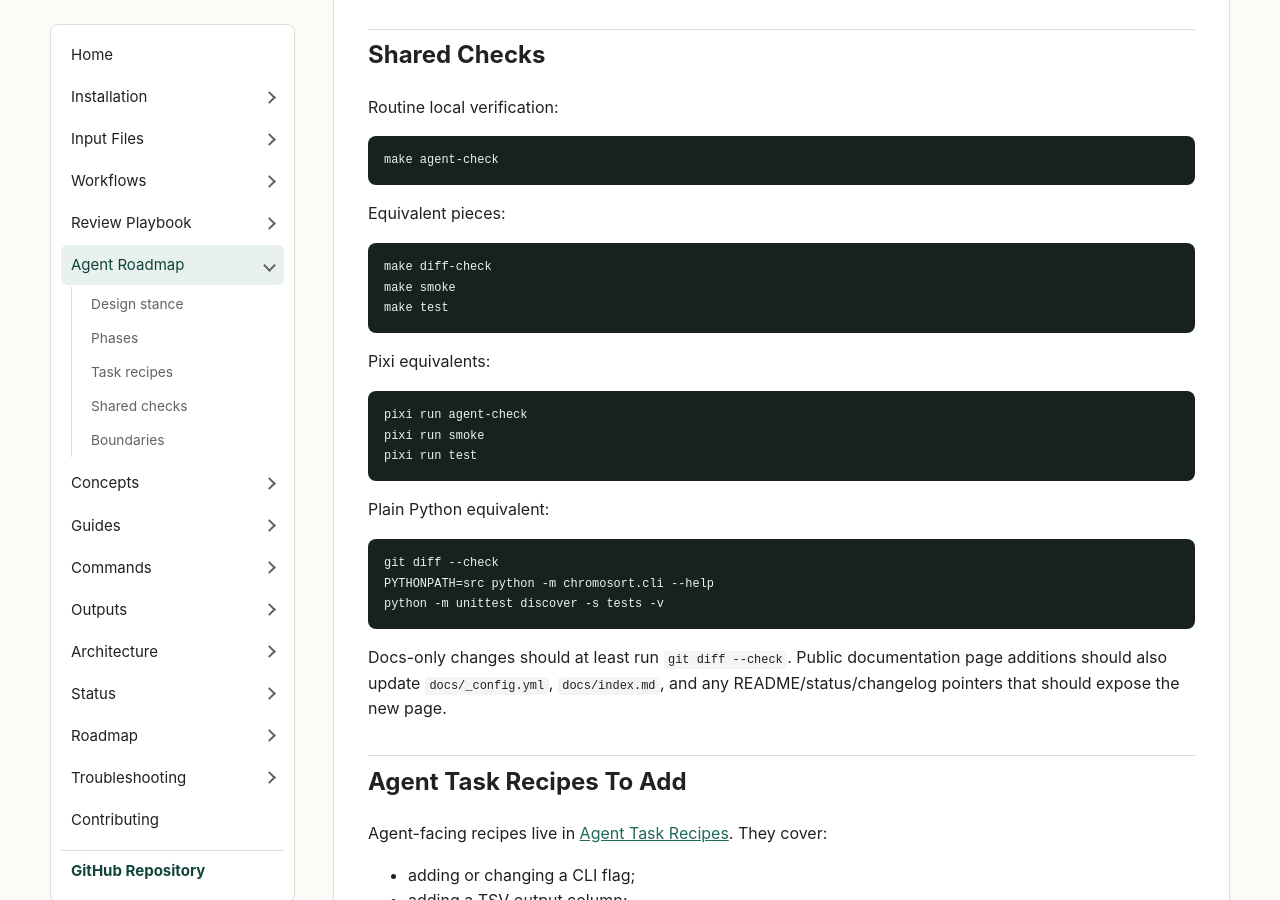
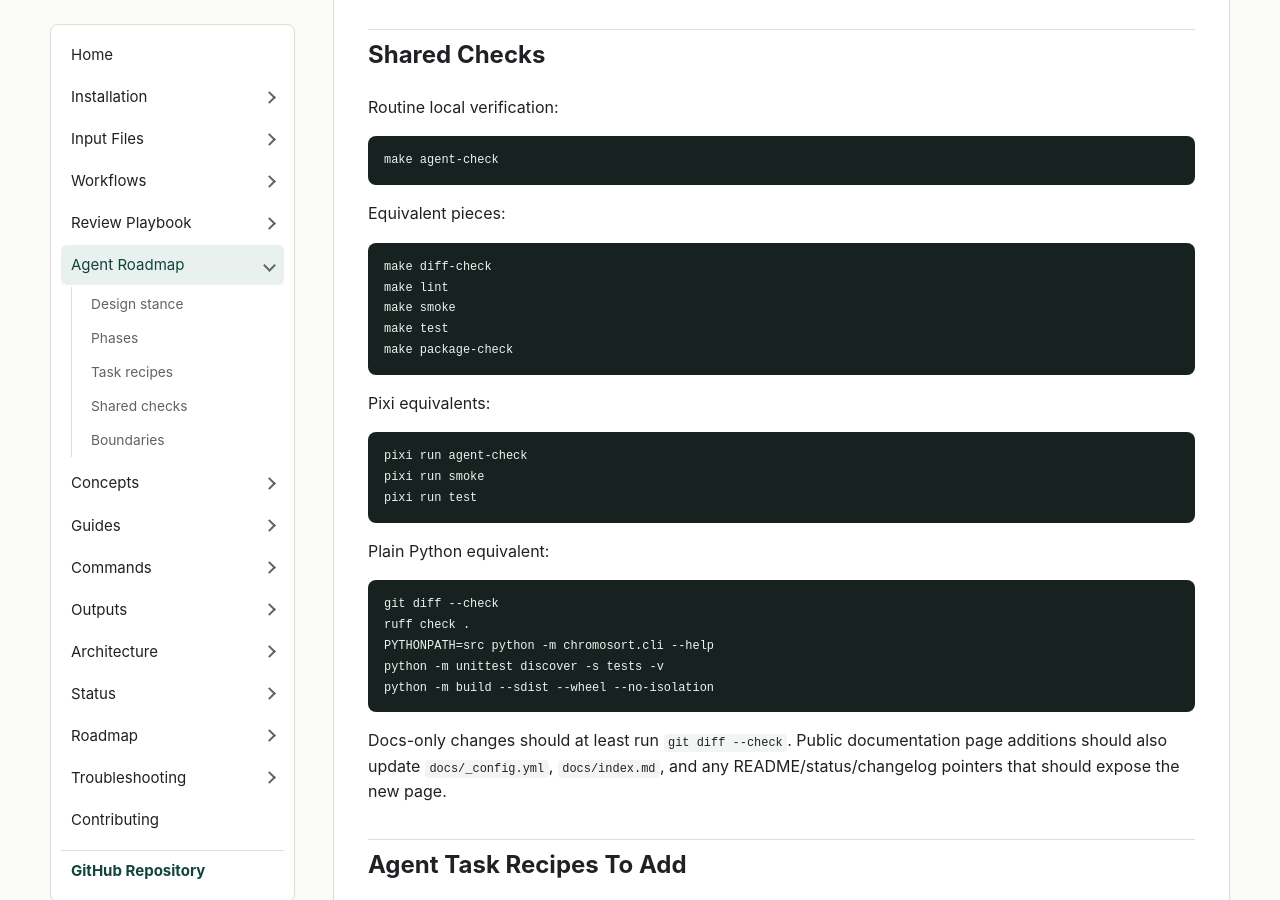
Before and after one commit to rotheconrad/chromosort, a Jekyll site: the page built from docs/agent-readiness-roadmap.md, in a window 1280 px wide and 900 px high, scrolled down 1980 px. Built offline with Jekyll 4.4.1, drawn with Linux system fonts in a browser that asks for light colours.

Commit message:
Fix agent CI package setup

````diff
--- a/docs/agent-readiness-roadmap.md
+++ b/docs/agent-readiness-roadmap.md
@@ -76,8 +76,10 @@ Equivalent pieces:
 
 ```bash
 make diff-check
+make lint
 make smoke
 make test
+make package-check
 ```
 
 Pixi equivalents:
@@ -92,8 +94,10 @@ Plain Python equivalent:
 
 ```bash
 git diff --check
+ruff check .
 PYTHONPATH=src python -m chromosort.cli --help
 python -m unittest discover -s tests -v
+python -m build --sdist --wheel --no-isolation
 ```
 
 Docs-only changes should at least run `git diff --check`. Public documentation
````
Also changed, not shown: AGENTS.md (+5 -0 lines), .github/workflows/ci.yml.
